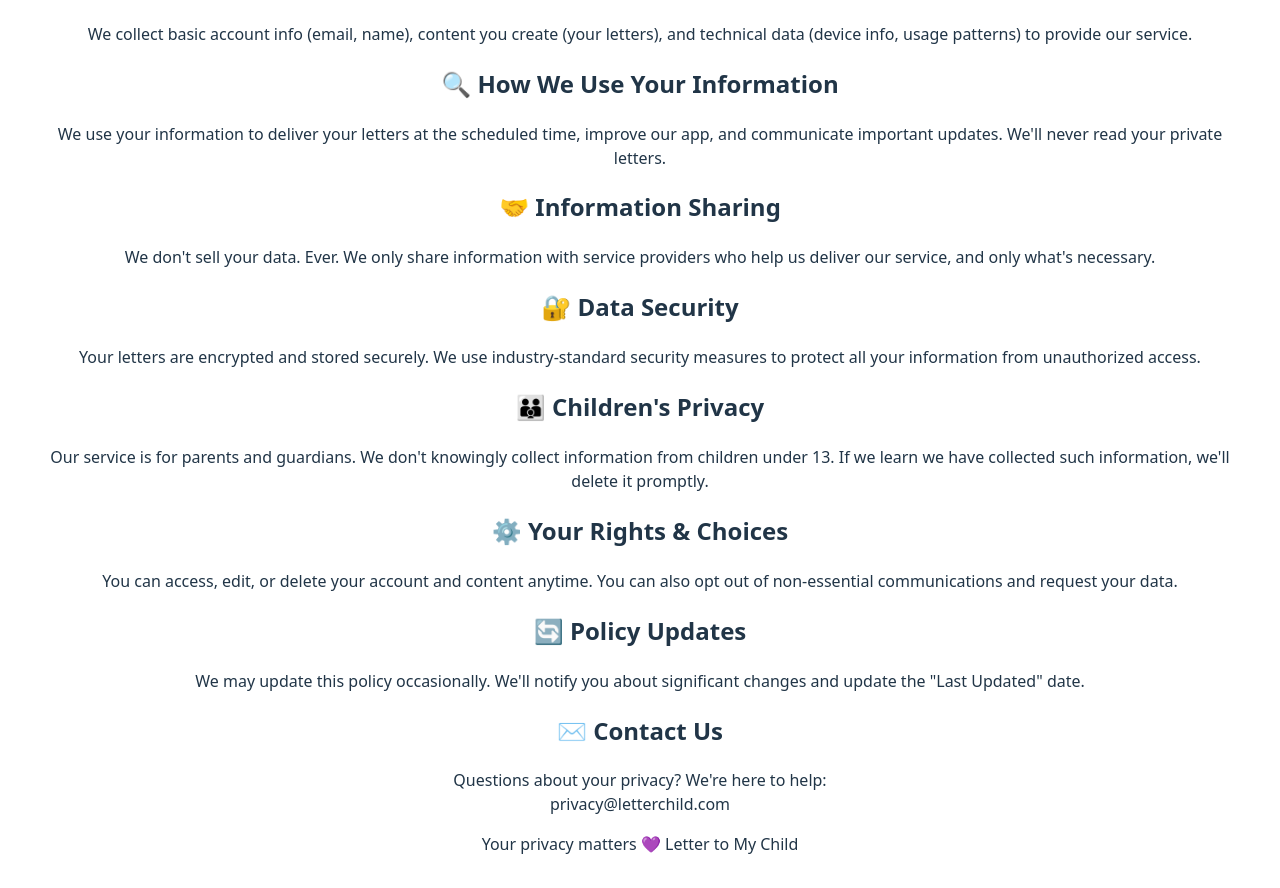
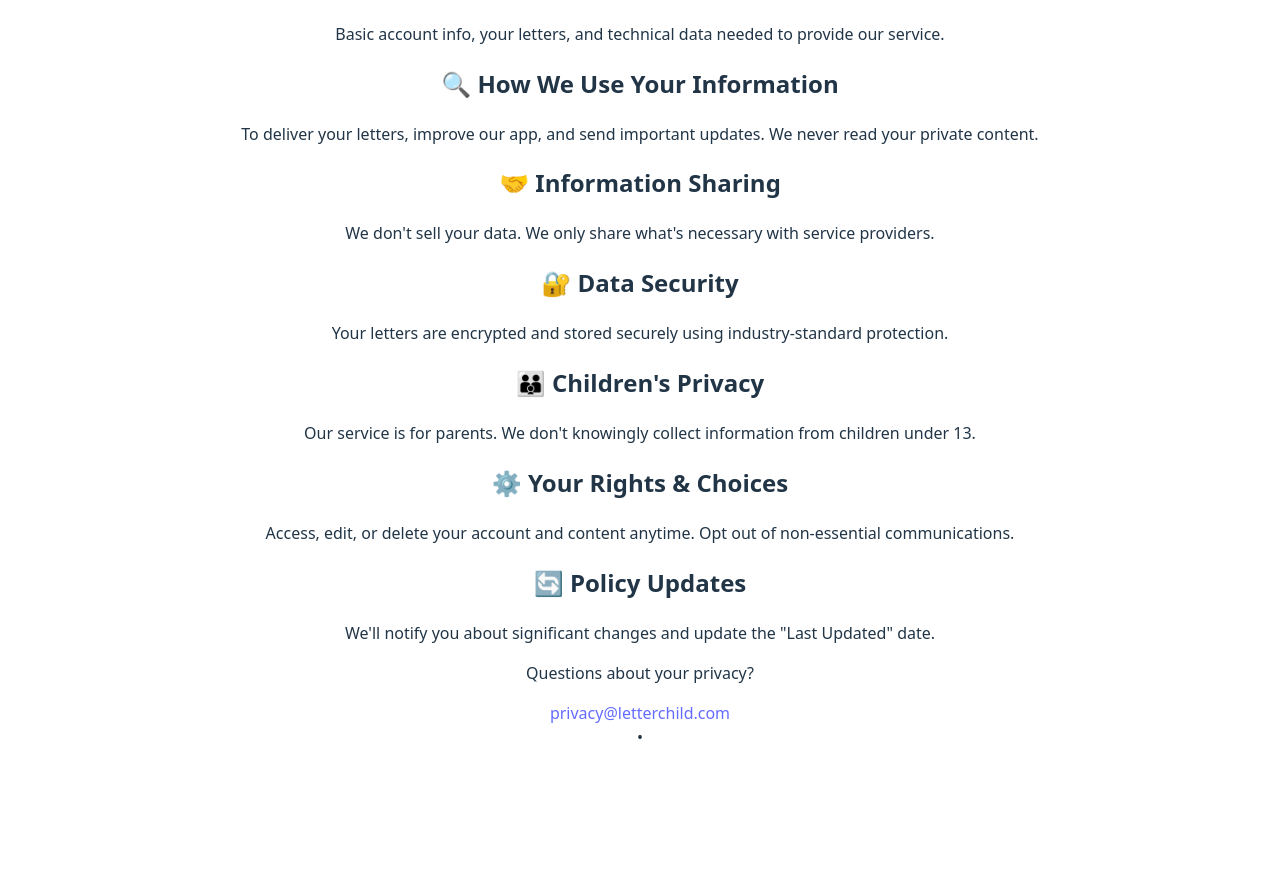
Before and after one commit to atahtee/ltmc-web, a React (Vite) app: page /privacy-policy in a window 1280 px wide. Shown: the part 355-1243 px from the top of the page. After the commit the page ends 1136 px from the top, so only its background shows below. Built offline with nearby package versions, Linux system fonts and the light colour scheme.

Commit message:
Changes in privacy policy

```diff
--- a/src/App.jsx
+++ b/src/App.jsx
@@ -9,6 +9,7 @@
     <BrowserRouter>
       <nav style={{marginBottom: '2rem'}}>
         <Link to="/" className="nav-btn">🏠 Home</Link>
+
         {/* <Link to="/terms-of-service" className="nav-btn">📜 Terms of Service</Link>
         <Link to="/privacy-policy" className="nav-btn">🔒 Privacy</Link> */}
 
--- a/src/pages/PrivacyPolicy.jsx
+++ b/src/pages/PrivacyPolicy.jsx
@@ -2,105 +2,92 @@
 
 const PrivacyPolicy = () => {
   return (
-    <div className="max-w-2xl mx-auto px-6 py-10 bg-purple-50 rounded-xl shadow-sm">
-      <div className="text-center mb-8">
-        <div className="inline-block bg-white p-4 rounded-full shadow-sm mb-4">
-          <span className="text-4xl">🔒</span>
+    <div className="max-w-xl mx-auto px-4 py-10">
+      <div className="text-center mb-12">
+        <div className="inline-block bg-purple-50 p-3 rounded-full shadow-sm mb-5">
+          <span className="text-3xl">🔒</span>
         </div>
-        <h1 className="text-2xl font-bold text-purple-700">Privacy Policy</h1>
-        <p className="text-sm text-purple-400 mt-1">Last Updated: April 7, 2025</p>
+        <h1 className="text-xl font-bold text-purple-700">Privacy Policy</h1>
+        <p className="text-xs text-purple-300 mt-1">Last Updated: April 7, 2025</p>
       </div>
 
-      <p className="mb-8 text-center text-gray-600 bg-white p-4 rounded-lg shadow-sm">
-        At <strong className="text-purple-600">Letter to My Child</strong>, we care deeply about your privacy.
-        Here's how we handle your personal information. 💕
+      <p className="mb-10 text-center text-gray-600 text-sm border-b border-purple-100 pb-6">
+        At <span className="text-purple-600 font-medium">Letter to My Child</span>, we care deeply about your privacy.
       </p>
 
-      <div className="space-y-6">
-        <section className="bg-white p-5 rounded-lg shadow-sm">
-          <h2 className="flex items-center text-lg font-medium text-purple-600 mb-2">
-            <span className="mr-2">📱</span> Information We Collect
+      <div className="space-y-8">
+        <section>
+          <h2 className="flex items-center text-sm font-medium text-purple-600 mb-3">
+            <span className="mr-2 opacity-75">📱</span> Information We Collect
           </h2>
-          <p className="text-gray-600 text-sm">
-            We collect basic account info (email, name), content you create (your letters),
-            and technical data (device info, usage patterns) to provide our service.
+          <p className="text-gray-500 text-xs pl-6">
+            Basic account info, your letters, and technical data needed to provide our service.
           </p>
         </section>
 
-        <section className="bg-white p-5 rounded-lg shadow-sm">
-          <h2 className="flex items-center text-lg font-medium text-purple-600 mb-2">
-            <span className="mr-2">🔍</span> How We Use Your Information
+        <section>
+          <h2 className="flex items-center text-sm font-medium text-purple-600 mb-3">
+            <span className="mr-2 opacity-75">🔍</span> How We Use Your Information
           </h2>
-          <p className="text-gray-600 text-sm">
-            We use your information to deliver your letters at the scheduled time,
-            improve our app, and communicate important updates. We'll never read your private letters.
+          <p className="text-gray-500 text-xs pl-6">
+            To deliver your letters, improve our app, and send important updates. We never read your private content.
           </p>
         </section>
 
-        <section className="bg-white p-5 rounded-lg shadow-sm">
-          <h2 className="flex items-center text-lg font-medium text-purple-600 mb-2">
-            <span className="mr-2">🤝</span> Information Sharing
+        <section>
+          <h2 className="flex items-center text-sm font-medium text-purple-600 mb-3">
+            <span className="mr-2 opacity-75">🤝</span> Information Sharing
           </h2>
-          <p className="text-gray-600 text-sm">
-            We don't sell your data. Ever. We only share information with service providers
-            who help us deliver our service, and only what's necessary.
+          <p className="text-gray-500 text-xs pl-6">
+            We don't sell your data. We only share what's necessary with service providers.
           </p>
         </section>
 
-        <section className="bg-white p-5 rounded-lg shadow-sm">
-          <h2 className="flex items-center text-lg font-medium text-purple-600 mb-2">
-            <span className="mr-2">🔐</span> Data Security
+        <section>
+          <h2 className="flex items-center text-sm font-medium text-purple-600 mb-3">
+            <span className="mr-2 opacity-75">🔐</span> Data Security
           </h2>
-          <p className="text-gray-600 text-sm">
-            Your letters are encrypted and stored securely. We use industry-standard
-            security measures to protect all your information from unauthorized access.
+          <p className="text-gray-500 text-xs pl-6">
+            Your letters are encrypted and stored securely using industry-standard protection.
           </p>
         </section>
 
-        <section className="bg-white p-5 rounded-lg shadow-sm">
-          <h2 className="flex items-center text-lg font-medium text-purple-600 mb-2">
-            <span className="mr-2">👪</span> Children's Privacy
+        <section>
+          <h2 className="flex items-center text-sm font-medium text-purple-600 mb-3">
+            <span className="mr-2 opacity-75">👪</span> Children's Privacy
           </h2>
-          <p className="text-gray-600 text-sm">
-            Our service is for parents and guardians. We don't knowingly collect information
-            from children under 13. If we learn we have collected such information,
-            we'll delete it promptly.
+          <p className="text-gray-500 text-xs pl-6">
+            Our service is for parents. We don't knowingly collect information from children under 13.
           </p>
         </section>
 
-        <section className="bg-white p-5 rounded-lg shadow-sm">
-          <h2 className="flex items-center text-lg font-medium text-purple-600 mb-2">
-            <span className="mr-2">⚙️</span> Your Rights & Choices
+        <section>
+          <h2 className="flex items-center text-sm font-medium text-purple-600 mb-3">
+            <span className="mr-2 opacity-75">⚙️</span> Your Rights & Choices
           </h2>
-          <p className="text-gray-600 text-sm">
-            You can access, edit, or delete your account and content anytime.
-            You can also opt out of non-essential communications and request your data.
+          <p className="text-gray-500 text-xs pl-6">
+            Access, edit, or delete your account and content anytime. Opt out of non-essential communications.
           </p>
         </section>
 
-        <section className="bg-white p-5 rounded-lg shadow-sm">
-          <h2 className="flex items-center text-lg font-medium text-purple-600 mb-2">
-            <span className="mr-2">🔄</span> Policy Updates
+        <section>
+          <h2 className="flex items-center text-sm font-medium text-purple-600 mb-3">
+            <span className="mr-2 opacity-75">🔄</span> Policy Updates
           </h2>
-          <p className="text-gray-600 text-sm">
-            We may update this policy occasionally. We'll notify you about significant changes
-            and update the "Last Updated" date.
-          </p>
-        </section>
-
-        <section className="bg-white p-5 rounded-lg shadow-sm">
-          <h2 className="flex items-center text-lg font-medium text-purple-600 mb-2">
-            <span className="mr-2">✉️</span> Contact Us
-          </h2>
-          <p className="text-center text-gray-600 text-sm">
-            Questions about your privacy? We're here to help:<br />
-            <span className="font-medium text-purple-500 mt-1 block">privacy@letterchild.com</span>
+          <p className="text-gray-500 text-xs pl-6">
+            We'll notify you about significant changes and update the "Last Updated" date.
           </p>
         </section>
       </div>
 
-      <div className="mt-10 text-center text-sm text-purple-400">
-        Your privacy matters 💜 Letter to My Child
+      <div className="mt-16 pt-6 border-t border-purple-100 text-center">
+        <p className="text-xs text-purple-300 mb-2">Questions about your privacy?</p>
+        <a href="mailto:privacy@letterchild.com" className="text-xs font-medium text-purple-500 hover:text-purple-600 transition-colors">
+          privacy@letterchild.com
+        </a>
+        <div className="mt-6 text-purple-200 text-xs">
+          <span className="opacity-75">•</span>
+        </div>
       </div>
     </div>
   );
```
